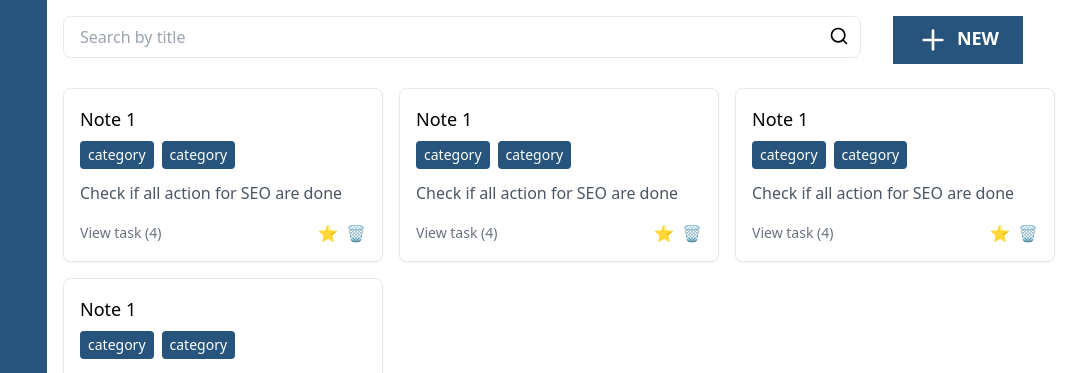
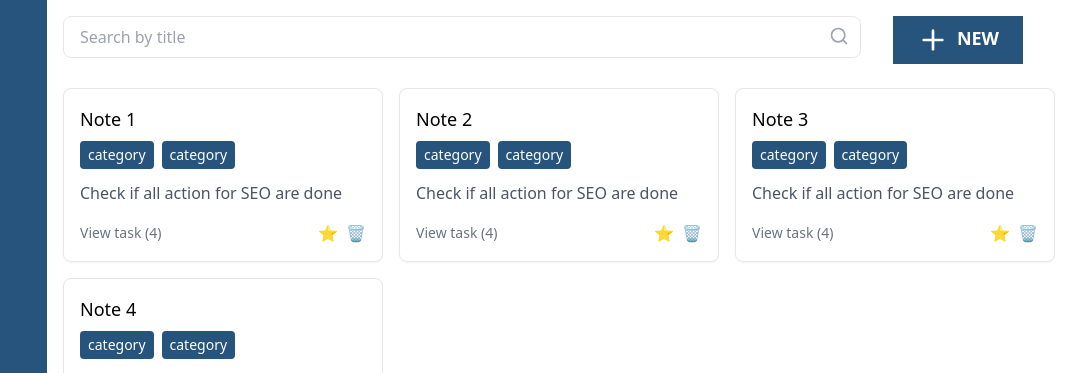
Before and after one commit to bastienpog/Project-Pre-flight-checklist, a React (Vite) app: page / in a window 1280 px wide. Shown: the top 373 px of the page, without its empty margins (209-1280 px from the left). Built offline with nearby package versions, Linux system fonts and the light colour scheme.

Commit message:
functional search bar

```diff
--- a/src/App.jsx
+++ b/src/App.jsx
@@ -1,3 +1,4 @@
+import { useState } from "react";
 import "./App.css";
 import ChecklistCard from "./components/ChecklistCard";
 import Nav from "./components/Nav";
@@ -15,32 +16,40 @@ const notes = [
     description: "Check if all action for SEO are done",
   },
   {
-    title: "Note 1",
+    title: "Note 2",
     categories: ["category", "category"],
     description: "Check if all action for SEO are done",
   },
   {
-    title: "Note 1",
+    title: "Note 3",
     categories: ["category", "category"],
     description: "Check if all action for SEO are done",
   },
   {
-    title: "Note 1",
+    title: "Note 4",
     categories: ["category", "category"],
     description: "Check if all action for SEO are done",
   },
 ];
 
 function App() {
+  const [filteredItems, setFilteredItems] = useState(notes);
+
+  const handleSearch = (searchTerm) => {
+    const filtered = notes.filter(item =>
+      item.title.toLowerCase().includes(searchTerm.toLowerCase())
+    );
+    setFilteredItems(filtered);
+  };
   return (
     <>
       <PopupProvider>
         <div className="min-h-screen p-4 pb-24 xl:ml-64">
           <Sidebar />
           <div>
-            <SearchBar />
+            <SearchBar onSearch={handleSearch}/>
             <div className="grid grid-cols-1 md:grid-cols-2 lg:grid-cols-3 gap-4">
-              {notes.map((note, index) => (
+              {filteredItems.map((note, index) => (
                 <ChecklistCard key={index} {...note} />
               ))}
             </div>
--- a/src/components/SearchBar.jsx
+++ b/src/components/SearchBar.jsx
@@ -1,11 +1,32 @@
-import { Plus, Search } from "lucide-react";
+import { useState } from 'react';
+import { Search, Plus } from "lucide-react";
 
-const SearchBar = () => {
+const SearchBar = ({ onSearch }) => {
+  const [searchTerm, setSearchTerm] = useState('');
+
+  const handleSearch = (e) => {
+    const value = e.target.value;
+    setSearchTerm(value);
+
+    if (onSearch) {
+      onSearch(value);
+    }
+  };
+
   return (
     <div className="min-w-full flex flex-row mb-6">
       <div className="relative w-full">
-        <input type="text" placeholder="Search by title" className="w-full px-4 py-2 border rounded-lg pr-10" />
-        <Search className="absolute right-3 top-2.5" size={20} />
+        <input
+          type="text"
+          placeholder="Search by title"
+          value={searchTerm}
+          onChange={handleSearch}
+          className="w-full px-4 py-2 border rounded-lg pr-10 focus:outline-none focus:ring-2 focus:ring-blue-500"
+        />
+        <Search
+          className="absolute right-3 top-2.5 text-gray-400"
+          size={20}
+        />
       </div>
       <button className="bg-customBlue flex flex-row py-2 px-6 mx-8 max-xl:hidden">
         <Plus size={32} className="text-white" />
```
